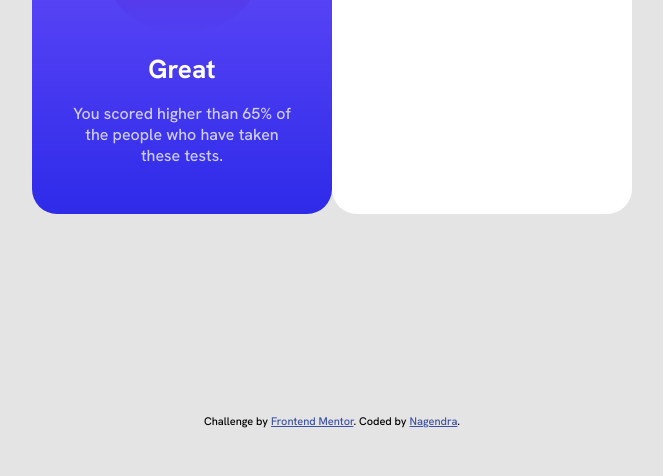
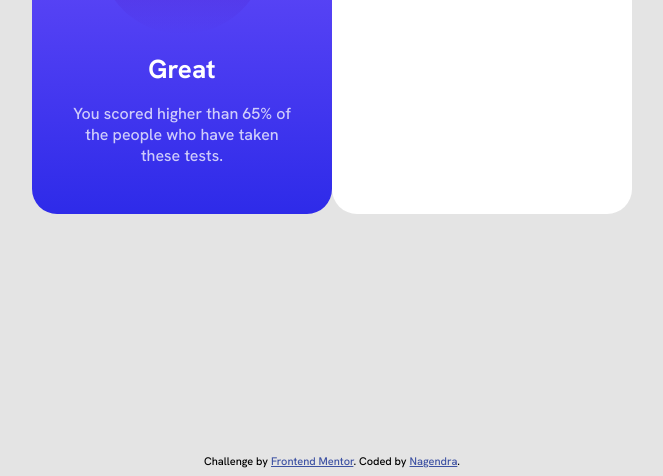
Before and after one commit to NAGENDRA-BABU-MARASU/results-summary-page-FrontendMentor, a plain HTML site: page index.html in a window 1280 px wide. Shown: the part 394-870 px from the top of the page, without its empty margins (308-971 px from the left). Before the commit the page ends 830 px from the top, so only its background shows below. Drawn offline with Linux system fonts and the light colour scheme.

Commit message:
fixed footer margin

```diff
--- a/styles.css
+++ b/styles.css
@@ -5,6 +5,10 @@ body {
 
 * {
 	box-sizing: border-box;
+}
+
+main {
+  height: 100%;
 }
 
 .main-div {
@@ -168,8 +172,8 @@ body {
 	color: hsl(228, 45%, 44%);
 }
 
-.footer {
-  margin-top: 20px;
+footer {
+  margin-top: 40px;
 }
 
 @media screen and (max-width: 600px) {
```
